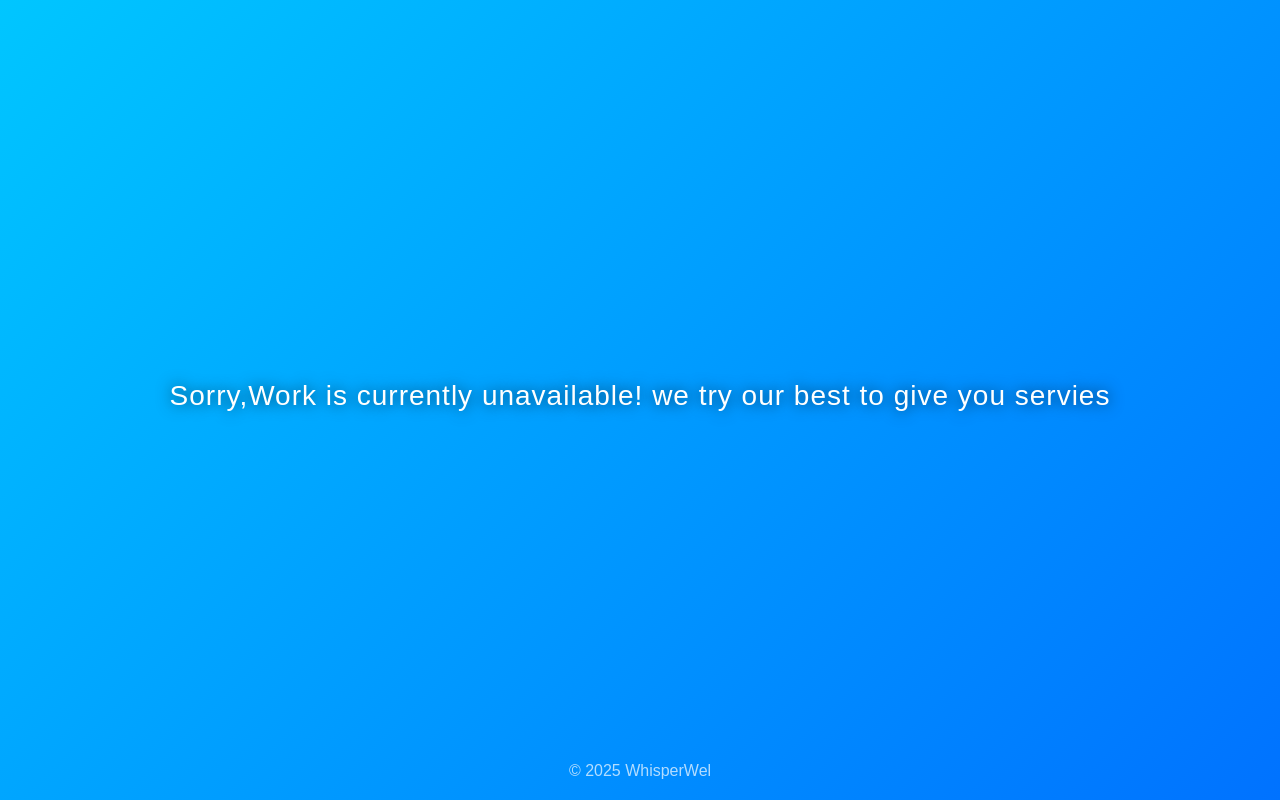
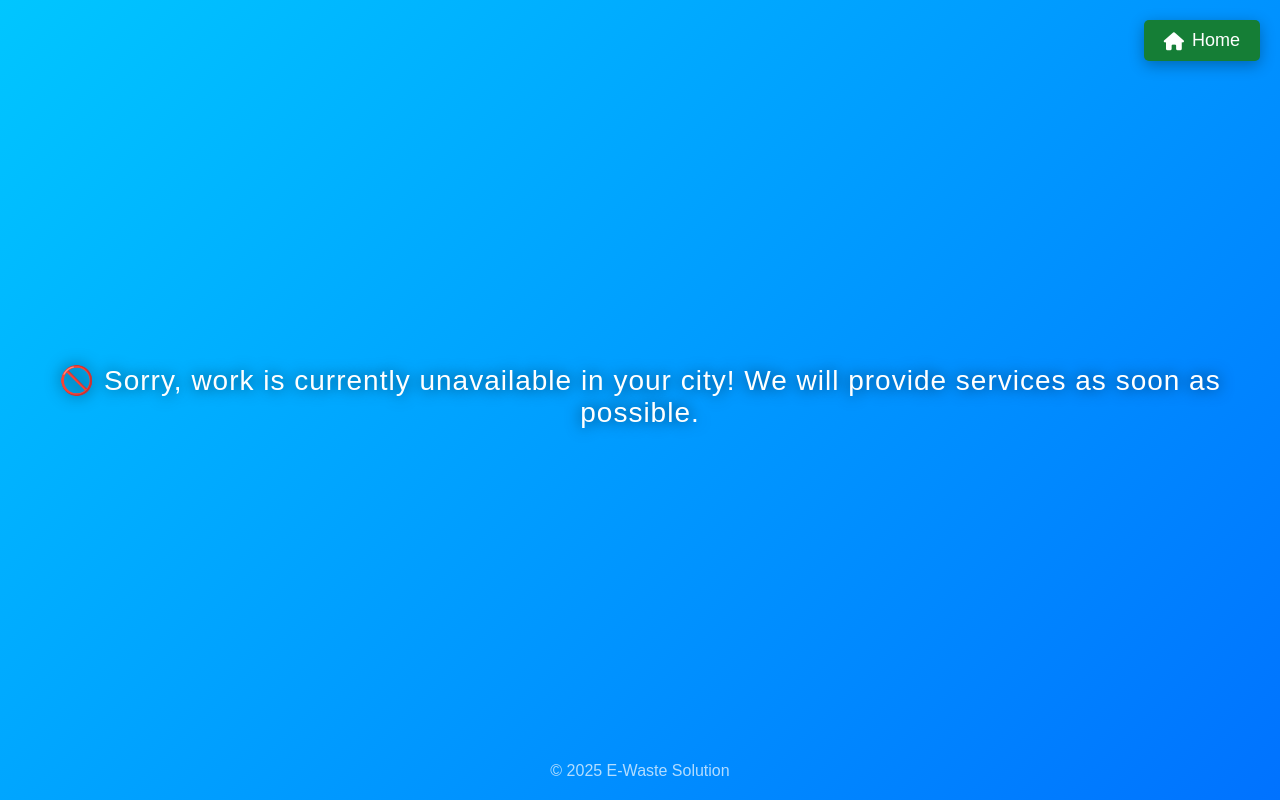
Before and after one commit to AmanSingh078/E-WASTE_SOLUTION, a plain HTML site: page work.html in a window 1280 px wide. Drawn offline with Linux system fonts and the light colour scheme.

Commit message:
Work.html

```diff
--- a/work.html
+++ b/work.html
@@ -4,6 +4,8 @@
     <meta charset="UTF-8">
     <meta name="viewport" content="width=device-width, initial-scale=1.0">
     <title>Currently Not Available</title>
+    <link rel="icon" type="image/png" href="favicon.png"> <!-- Favicon Added -->
+    <link rel="stylesheet" href="https://cdnjs.cloudflare.com/ajax/libs/font-awesome/6.0.0-beta3/css/all.min.css"> <!-- Font Awesome -->
     <style>
         body {
             display: flex;
@@ -55,7 +57,7 @@
             margin-top: 20px;
             font-size: 28px;
             opacity: 0;
-            animation: fadeIn 1s ease-in-out 1s forwards; /* Delay for message */
+            animation: fadeIn 1s ease-in-out 1s forwards;
             text-shadow: 0 0 15px rgba(0, 0, 0, 0.7);
             letter-spacing: 1px;
         }
@@ -65,10 +67,9 @@
             bottom: 20px;
             font-size: 16px;
             color: rgba(255, 255, 255, 0.7);
-            animation: fadeIn 1s ease-in-out 2s forwards; /* Delay for footer */
+            animation: fadeIn 1s ease-in-out 2s forwards;
         }
 
-        /* Pulse effect for the spinner */
         .spinner:before {
             content: '';
             position: absolute;
@@ -98,21 +99,47 @@
             }
         }
 
-        /* Adding a bouncing effect to the message */
+        .home-button {
+            position: absolute;
+            top: 20px;
+            right: 20px;
+            padding: 10px 20px;
+            font-size: 18px;
+            color: white;
+            background-color: #157e36;
+            border: none;
+            border-radius: 5px;
+            cursor: pointer;
+            transition: background-color 0.3s, transform 0.3s;
+            box-shadow: 0 4px 15px rgba(0, 0, 0, 0.3);
+            display: flex;
+            align-items: center;
+        }
+
+        .home-button:hover {
+            background-color: #005bb5;
+            transform: scale(1.05);
+        }
+
+        .home-button:active {
+            transform: scale(0.95);
+        }
+
+        .home-button i {
+            margin-right: 8px; /* Space between icon and text */
+            animation: bounce 1s infinite; /* Add bounce animation to the icon */
+        }
+
         @keyframes bounce {
             0%, 20%, 50%, 80%, 100% {
                 transform: translateY(0);
             }
             40% {
-                transform: translateY(-10px);
+                transform: translateY(-5px);
             }
             60% {
-                transform: translateY(-5px);
+                transform: translateY(-3px);
             }
-        }
-
-        .message {
-            animation: bounce 2s infinite;
         }
     </style>
 </head>
@@ -121,15 +148,21 @@
         <div class="spinner"></div>
         <p class="message">Currently Not Available, please wait...</p>
     </div>
-    <div class="footer">© 2025 WhisperWel</div>
+    <button class="home-button" onclick="goHome()">
+        <i class="fas fa-home"></i> Home
+    </button>
+    <div class="footer">© 2025 E-Waste Solution</div>
 
     <script>
-        // Simulate a process that takes time
         setTimeout(() => {
             document.querySelector('.spinner').style.display = 'none';
-            document.querySelector('.message').textContent = 'Sorry,Work is currently unavailable! we try our best to give you servies';
-            document.querySelector('.message').style.opacity = '1'; // Show message
-        }, 5000); // Change the time as needed (5000ms = 5 seconds)
+            document.querySelector('.message').innerHTML = '🚫 Sorry, work is currently unavailable in your city! We will provide services as soon as possible.';
+            document.querySelector('.message').style.opacity = '1';
+        }, 5000);
+
+        function goHome() {
+            window.location.href = 'index.html'; // Change this to your home page URL
+        }
     </script>
 </body>
 </html>
```
